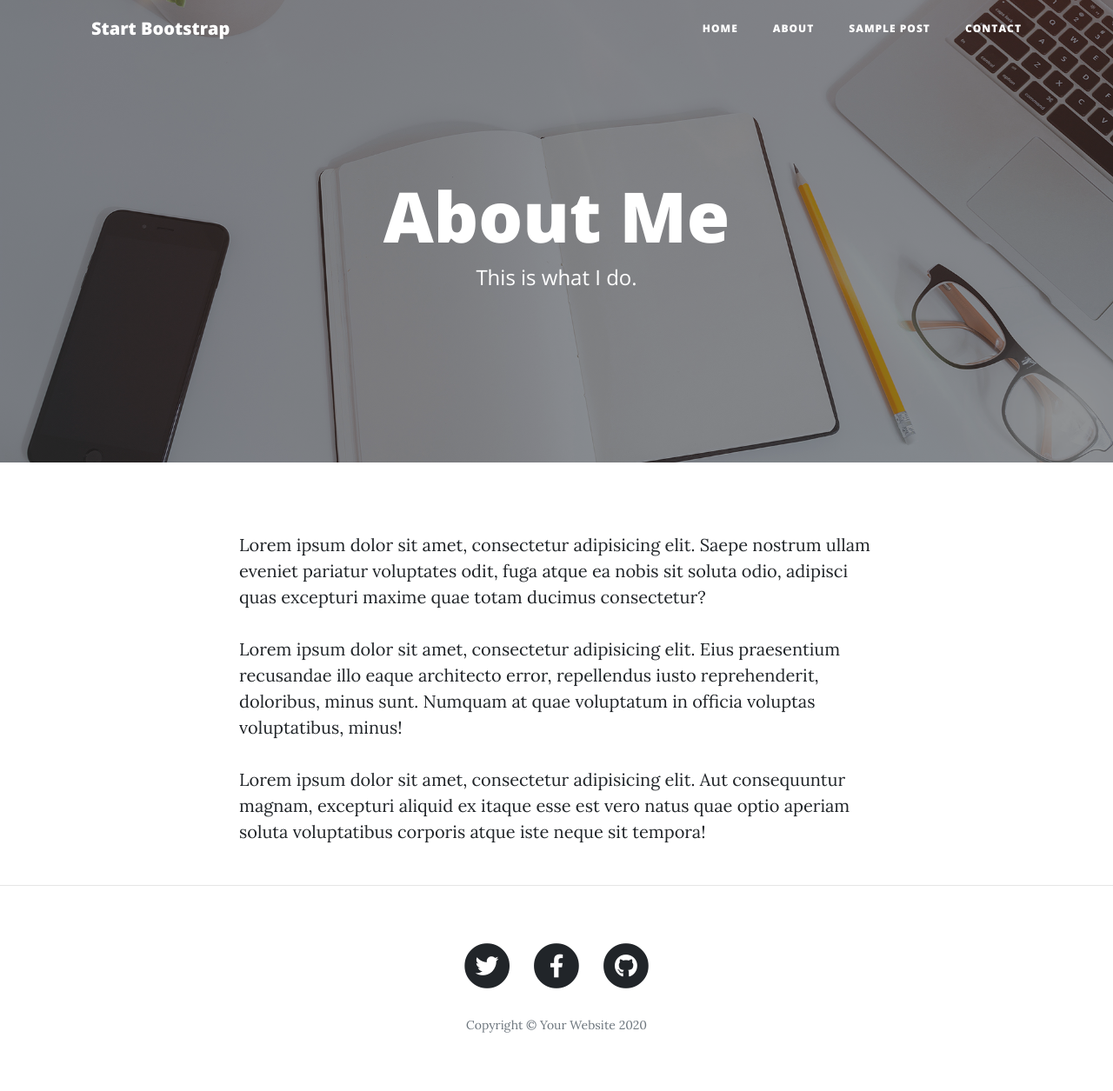
After one commit to creativechern/django-blog, a Django app: template templates/blog/about.html in a window 1280 px wide. The commit adds this page. Shown: the whole page at 87% size. Run offline with Django 3.2, Linux system fonts and the light colour scheme; the template is opened without the code that fills it, so the values that code supplies are empty; some libraries are stand-ins or nearby versions.

Commit message:
Adjust base.html a bit to be more general. Changed index.html accordingly. Create about.html template.

```diff
--- /dev/null
+++ b/templates/blog/about.html
@@ -0,0 +1,20 @@
+{% extends 'blog/base.html' %}
+{% block header %}
+  <div class="page-heading">
+    <h1>About Me</h1>
+    <span class="subheading">This is what I do.</span>
+  </div>
+{% endblock header %}
+
+
+{% block content %}
+  <div class="container">
+    <div class="row">
+      <div class="col-lg-8 col-md-10 mx-auto">
+        <p>Lorem ipsum dolor sit amet, consectetur adipisicing elit. Saepe nostrum ullam eveniet pariatur voluptates odit, fuga atque ea nobis sit soluta odio, adipisci quas excepturi maxime quae totam ducimus consectetur?</p>
+        <p>Lorem ipsum dolor sit amet, consectetur adipisicing elit. Eius praesentium recusandae illo eaque architecto error, repellendus iusto reprehenderit, doloribus, minus sunt. Numquam at quae voluptatum in officia voluptas voluptatibus, minus!</p>
+        <p>Lorem ipsum dolor sit amet, consectetur adipisicing elit. Aut consequuntur magnam, excepturi aliquid ex itaque esse est vero natus quae optio aperiam soluta voluptatibus corporis atque iste neque sit tempora!</p>
+      </div>
+    </div>
+  </div>
+{% endblock content %}
--- a/templates/blog/base.html
+++ b/templates/blog/base.html
@@ -40,13 +40,13 @@
             <a class="nav-link" href="{% url 'home' %}">Home</a>
           </li>
           <li class="nav-item">
-            <a class="nav-link" href="about.html">About</a>
+            <a class="nav-link" href="{% url 'about' %}">About</a>
           </li>
           <li class="nav-item">
-            <a class="nav-link" href="post.html">Sample Post</a>
+            <a class="nav-link" href="{% url 'post' %}">Sample Post</a>
           </li>
           <li class="nav-item">
-            <a class="nav-link" href="contact.html">Contact</a>
+            <a class="nav-link" href="{% url 'contact' %}">Contact</a>
           </li>
         </ul>
       </div>
@@ -59,10 +59,8 @@
     <div class="container">
       <div class="row">
         <div class="col-lg-8 col-md-10 mx-auto">
-          <div class="site-heading">
-            {% block header %}
-            {% endblock header %}
-          </div>
+          {% block header %}
+          {% endblock header %}
         </div>
       </div>
     </div>
--- a/templates/blog/index.html
+++ b/templates/blog/index.html
@@ -1,9 +1,12 @@
 {% extends 'blog/base.html' %}
 
 {% block header %}
+  <div class="site-heading">
     <h1>Clean Blog</h1>
     <span class="subheading">A Blog Theme by Start Bootstrap</span>
+  </div>
 {% endblock header %}
+
 {% block content %}
   <div class="container">
     <div class="row">
```
